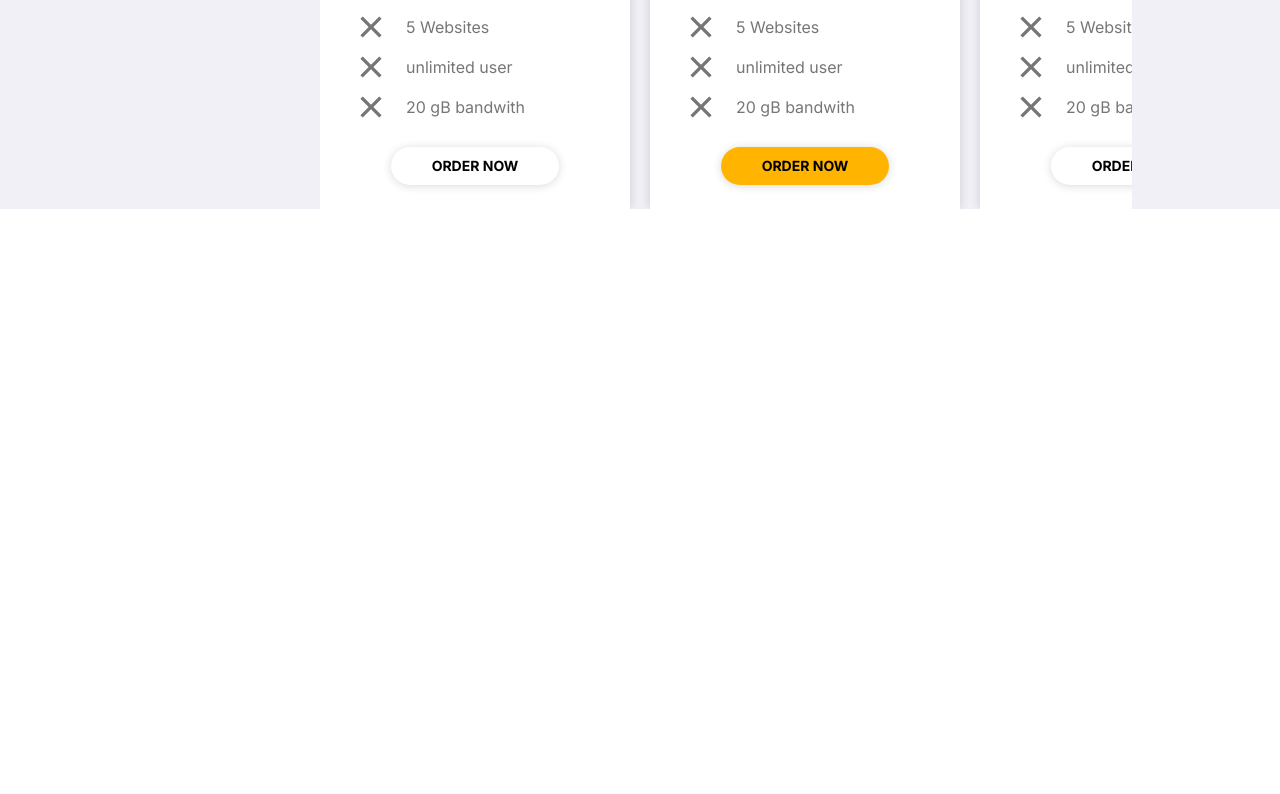
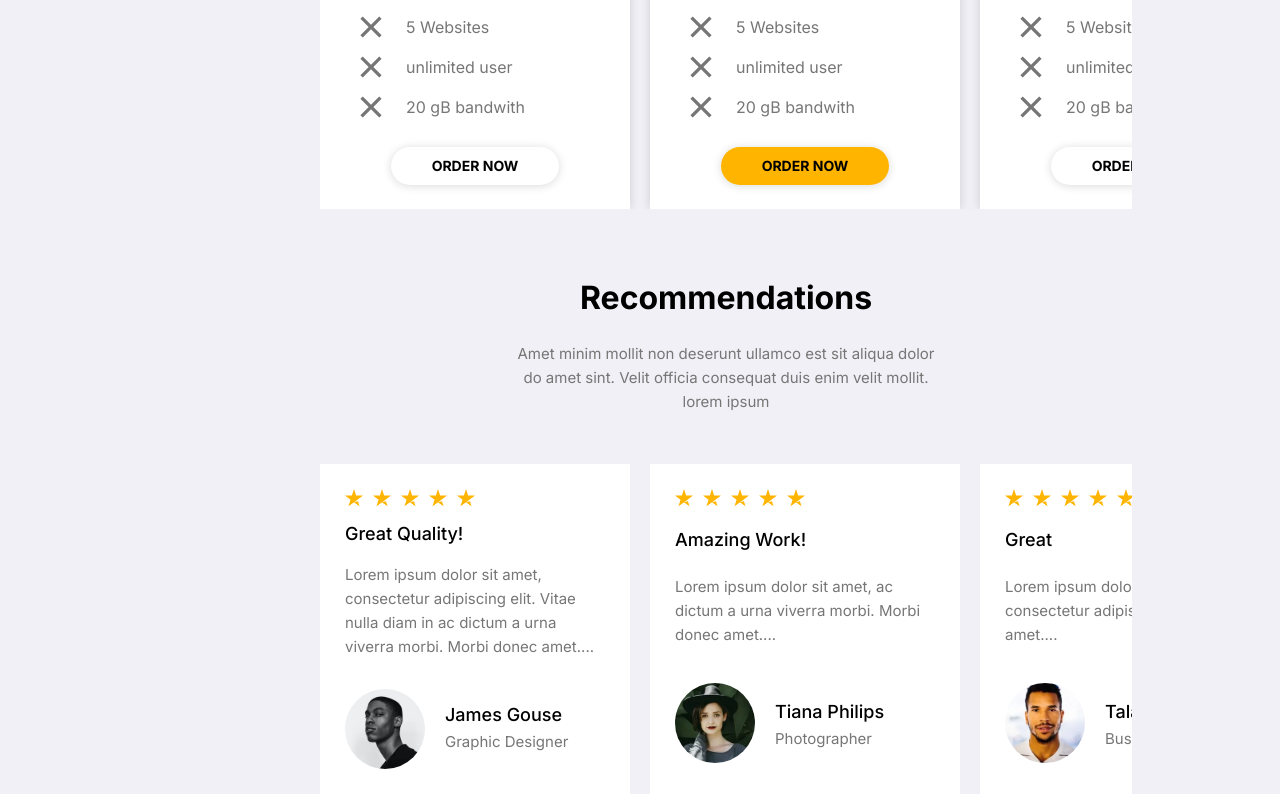
Before and after one commit to adastion/adastion-portfolio-start-project, a React app: page / in a window 1280 px wide. Shown: the part 2134-2928 px from the top of the page. Before the commit the page ends 2343 px from the top, so only its background shows below. Built offline with nearby package versions, Linux system fonts and the light colour scheme.

Commit message:
adapted Recommendations

```diff
--- a/src/layout/main/Main.tsx
+++ b/src/layout/main/Main.tsx
@@ -18,8 +18,8 @@ export const Main = () => {
     <MainStyled>
       <MyServices />
       <PricePlans />
-      {/* <Recommendations />
-      <Education />
+      <Recommendations />
+      {/* <Education />
       <WorkHistory />
       <Portfolio />
       <Blog />
--- a/src/layout/section/recommendations/Recommendations.tsx
+++ b/src/layout/section/recommendations/Recommendations.tsx
@@ -37,7 +37,7 @@ export const Recommendations = () => {
             Amet minim mollit non deserunt ullamco est sit aliqua dolor do amet sint.
             Velit officia consequat duis enim velit mollit. lorem ipsum
           </Text>
-          <FlexWrapper as={'ul'} wrap={'wrap'} gap={theme.gapCard}>
+          <FlexWrapper as={'ul'} gap={theme.gapCard}>
             {cardListRecommendation.map((card, index) => (
               <CardRecommendation
                 indexCard={index}
@@ -53,4 +53,23 @@ export const Recommendations = () => {
   )
 }
 
-const RecommendationsStyled = styled.section``
+const RecommendationsStyled = styled.section`
+  & ul {
+    width: 100%;
+    overflow-x: auto;
+    max-width: 970px;
+
+    & li {
+      flex-grow: 1;
+      flex-shrink: 0;
+    }
+
+    @media ${theme.media.tablet} {
+      max-width: 576px;
+    }
+
+    @media ${theme.media.mobile} {
+      max-width: 340px;
+    }
+  }
+`
```
